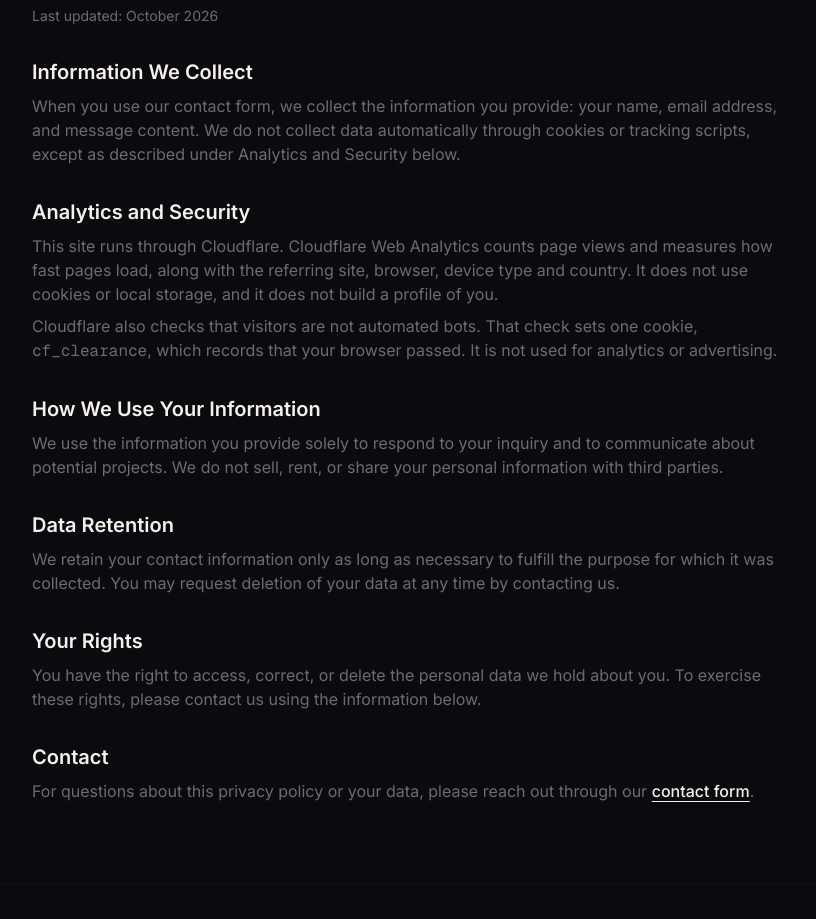
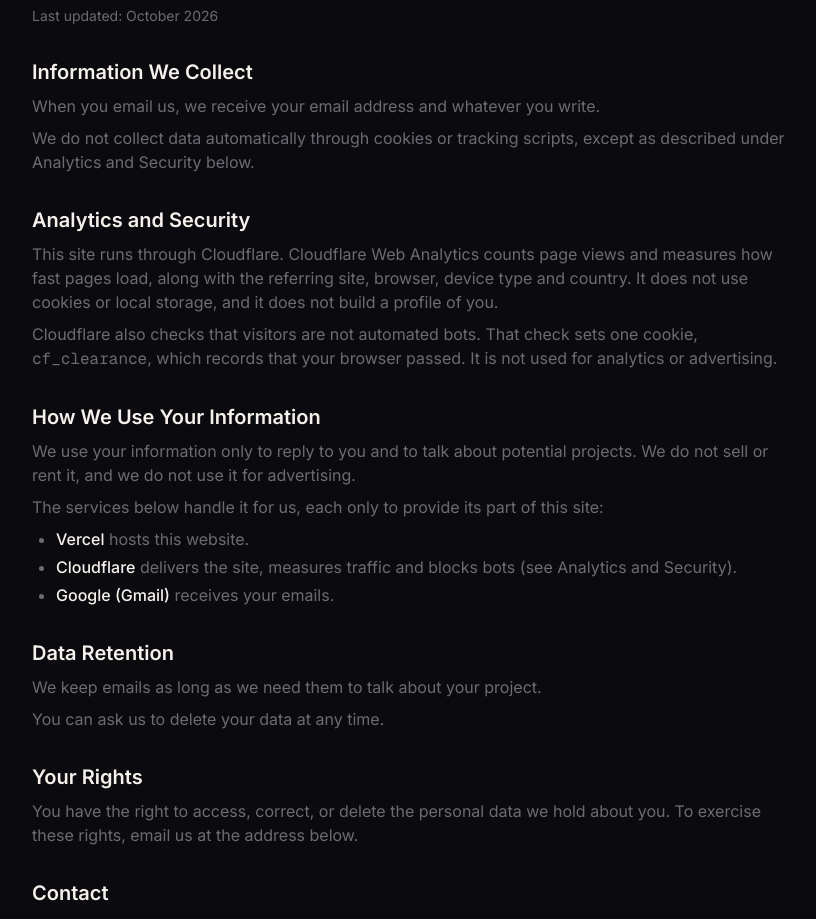
Before and after one commit to jay-consejo/jayconsejo, a Next.js app: page /privacy in a window 1280 px wide. Shown: the part 166-1085 px from the top of the page, without its empty margins (224-1040 px from the left). Built offline with nearby package versions, Linux system fonts and the light colour scheme; a web font is replaced by a local one.

Commit message:
feat: name data processors and call retention on the privacy page

```diff
--- a/src/app/privacy/page.tsx
+++ b/src/app/privacy/page.tsx
@@ -1,10 +1,23 @@
 import type { Metadata } from "next";
-import Link from "next/link";
+import { JAY_EMAIL } from "@/components/sections/contact-email";
+import { privacyCopy } from "@/lib/privacy-copy";
+import { SOFIA_ONLINE } from "@/lib/sofia-switch";
 
 export const metadata: Metadata = {
   title: "Privacy Policy",
   description: "Privacy policy for jayconsejo.com",
 };
+
+const copy = privacyCopy({ online: SOFIA_ONLINE });
+
+const emailLink = (
+  <a
+    href={`mailto:${JAY_EMAIL}`}
+    className="font-medium text-foreground underline underline-offset-4"
+  >
+    {JAY_EMAIL}
+  </a>
+);
 
 export default function PrivacyPage() {
   return (
@@ -20,13 +33,25 @@ export default function PrivacyPage() {
             <h2 className="text-xl font-semibold text-foreground">
               Information We Collect
             </h2>
-            <p className="mt-2">
-              When you use our contact form, we collect the information you
-              provide: your name, email address, and message content. We do not
-              collect data automatically through cookies or tracking scripts,
-              except as described under Analytics and Security below.
-            </p>
+            {copy.collected.map((p) => (
+              <p key={p} className="mt-2">
+                {p}
+              </p>
+            ))}
           </section>
+
+          {copy.call.length > 0 && (
+            <section>
+              <h2 className="text-xl font-semibold text-foreground">
+                Calls with Sofia
+              </h2>
+              {copy.call.map((p) => (
+                <p key={p} className="mt-2">
+                  {p}
+                </p>
+              ))}
+            </section>
+          )}
 
           <section>
             <h2 className="text-xl font-semibold text-foreground">
@@ -49,22 +74,30 @@ export default function PrivacyPage() {
             <h2 className="text-xl font-semibold text-foreground">
               How We Use Your Information
             </h2>
-            <p className="mt-2">
-              We use the information you provide solely to respond to your
-              inquiry and to communicate about potential projects. We do not
-              sell, rent, or share your personal information with third parties.
-            </p>
+            {copy.use.map((p) => (
+              <p key={p} className="mt-2">
+                {p}
+              </p>
+            ))}
+            <ul className="mt-2 list-disc space-y-1 pl-6">
+              {copy.providers.map((s) => (
+                <li key={s.name}>
+                  <span className="font-medium text-foreground">{s.name}</span>{" "}
+                  {s.use}
+                </li>
+              ))}
+            </ul>
           </section>
 
           <section>
             <h2 className="text-xl font-semibold text-foreground">
               Data Retention
             </h2>
-            <p className="mt-2">
-              We retain your contact information only as long as necessary to
-              fulfill the purpose for which it was collected. You may request
-              deletion of your data at any time by contacting us.
-            </p>
+            {copy.retention.map((p) => (
+              <p key={p} className="mt-2">
+                {p}
+              </p>
+            ))}
           </section>
 
           <section>
@@ -73,23 +106,16 @@ export default function PrivacyPage() {
             </h2>
             <p className="mt-2">
               You have the right to access, correct, or delete the personal data
-              we hold about you. To exercise these rights, please contact us
-              using the information below.
+              we hold about you. To exercise these rights, email us at the
+              address below.
             </p>
           </section>
 
           <section>
             <h2 className="text-xl font-semibold text-foreground">Contact</h2>
             <p className="mt-2">
-              For questions about this privacy policy or your data, please reach
-              out through our{" "}
-              <Link
-                href="/#contact"
-                className="font-medium text-foreground underline underline-offset-4"
-              >
-                contact form
-              </Link>
-              .
+              For questions about this privacy policy or your data, email{" "}
+              {emailLink}.
             </p>
           </section>
         </div>
--- a/src/components/sections/contact-email.tsx
+++ b/src/components/sections/contact-email.tsx
@@ -1,6 +1,6 @@
 import { Mail } from "lucide-react";
 
-const JAY_EMAIL = "consejo.jay@gmail.com";
+export const JAY_EMAIL = "consejo.jay@gmail.com";
 const MAILTO = `mailto:${JAY_EMAIL}?subject=${encodeURIComponent("Project inquiry")}`;
 
 const steps = ["You email", "Short call", "Project brief"];
--- /dev/null
+++ b/src/lib/privacy-copy.ts
@@ -0,0 +1,56 @@
+/**
+ * The parts of the privacy page that depend on whether Sofia's call is live. While it is
+ * offline the site only takes email, so the page describes email only.
+ */
+export type PrivacyCopy = {
+  /** Information We Collect. */
+  collected: string[];
+  /** Calls with Sofia; empty while the call is offline. */
+  call: string[];
+  /** Service providers, in the order shown. */
+  providers: { name: string; use: string }[];
+  /** How We Use Your Information. */
+  use: string[];
+  /** Data Retention. */
+  retention: string[];
+};
+
+export function privacyCopy({ online }: { online: boolean }): PrivacyCopy {
+  return {
+    collected: [
+      online
+        ? "When you email us, we receive your email address and whatever you write. When you request a call with Sofia, you give us your name, email address and WhatsApp number, and we collect what you say on the call."
+        : "When you email us, we receive your email address and whatever you write.",
+      "We do not collect data automatically through cookies or tracking scripts, except as described under Analytics and Security below.",
+    ],
+    call: online
+      ? [
+          "Sofia is an AI voice assistant. Your voice is processed live by Amazon Nova Sonic on Amazon Bedrock so that Sofia can understand and answer you, and the call is transcribed as it happens. We do not record or keep the audio.",
+          "After the call, the transcript is summarized by AI, using Mistral on Amazon Bedrock. The summary, your name, email address and WhatsApp number, and details from the call such as your project type, budget range and timeline are saved to a Google Sheet that only Jay can open. The full transcript is not kept.",
+          "Before a call starts, we check your email address and WhatsApp number against recent calls, to limit repeat calls. If you book a meeting during the call, your name and email address go to Jay's Google Calendar, which sends you the invite.",
+        ]
+      : [],
+    providers: [
+      { name: "Vercel", use: "hosts this website." },
+      { name: "Cloudflare", use: "delivers the site, measures traffic and blocks bots (see Analytics and Security)." },
+      { name: "Google (Gmail)", use: "receives your emails." },
+      ...(online
+        ? [
+            { name: "Amazon Web Services", use: "runs the call server, and Amazon Nova Sonic and Mistral on Amazon Bedrock." },
+            { name: "Google Sheets and Google Calendar", use: "store call records and send meeting invites." },
+          ]
+        : []),
+    ],
+    use: [
+      online
+        ? "We use your information only to reply to you, to hold and follow up on calls, and to talk about potential projects. We do not sell or rent it, and we do not use it for advertising."
+        : "We use your information only to reply to you and to talk about potential projects. We do not sell or rent it, and we do not use it for advertising.",
+      "The services below handle it for us, each only to provide its part of this site:",
+    ],
+    retention: [
+      "We keep emails as long as we need them to talk about your project.",
+      ...(online ? ["Call records, meaning the summary and the details saved from a call, are kept for 12 months after the call and then deleted."] : []),
+      "You can ask us to delete your data at any time.",
+    ],
+  };
+}
```
Also changed, not shown: 1 other file (tests, documents, lock files or other folders).
